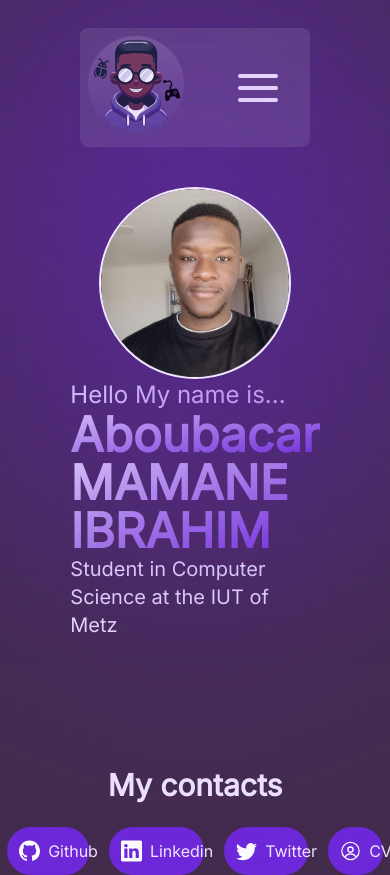
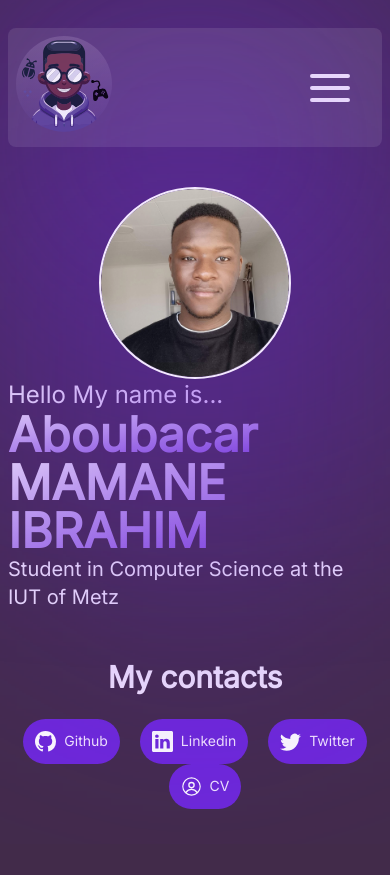
Before and after one commit to between27/testPortfolio, a React (Vite) app: page / in a window 390 px wide. After the commit the page ends 844 px from the top, so only its background shows below. Built offline with nearby package versions, Linux system fonts and the light colour scheme.

Commit message:
responsive again

```diff
--- a/index.html
+++ b/index.html
@@ -7,7 +7,7 @@
     <meta name="viewport" content="width=device-width, initial-scale=1.0" />
     <title>Aboudebug . Website</title>
   </head>
-  <body>
+  <body class="h-full w-full bg-secondary">
     <div id="root"></div>
     <script type="module" src="/src/main.jsx"></script>
   </body>
--- a/src/App.jsx
+++ b/src/App.jsx
@@ -5,9 +5,9 @@ import { Body } from './body/Body'
 
 
 function App() {
- return <div id='app' className='bg-secondary min-h-screen relative min-w-screen'>
+ return <div id='app' className=' min-h-screen relative min-w-screen'>
           <div className="absolute bg-primary w-96 h-72 rounded-full blur-[150px] top-0 left-0"></div>
-  <div className='container px-20 mx-auto relative' >
+  <div className='container px-2 lg:px-20 mx-auto relative' >
     <div className='h-5'></div>
     <Header />
     <Body />
--- a/src/body/Presentation.jsx
+++ b/src/body/Presentation.jsx
@@ -39,12 +39,12 @@ const buttons = [
         {/* right PART */}
         <div className="relative">
             <div className="absolute bg-primary h-96 w-48 right-0 blur-[150px]"></div>
-        <img className="rounded-full w-48 md:w-72 border-2 border-purple-100 relative" src="/photo.jpg" />
+        <img className="rounded-full w-48 lg:w-72 border-2 border-purple-100 relative" src="/photo.jpg" />
         </div>
         </div>
-        <div className="mt-20">
+        <div className="md:mt-5 lg:mt-20">
             <h1 className="text-center text-3xl font-black text-purple-100 p-2 mb-4">My contacts</h1>
-            <div className='flex justify-center space-x-5'>
+            <div className='flex justify-center flex-wrap space-x-5'>
             {buttons.map((elem)=> <LinkCard logo={elem.logo} link={elem.link} key={elem.text} text={elem.text} />)}
                 </div>
         </div>
@@ -52,7 +52,7 @@ const buttons = [
 }
 
 function LinkCard({logo, link, text}) {
-return <a href={link} className='p-3 bg-primary flex space-x-2 w-fit rounded-full text-purple-100'>
+return <a href={link} className='md:text-base text-sm p-3 bg-primary flex space-x-2 w-fit rounded-full text-purple-100'>
     <img src={logo} />
     <p>{text}</p>
 </a>
```
